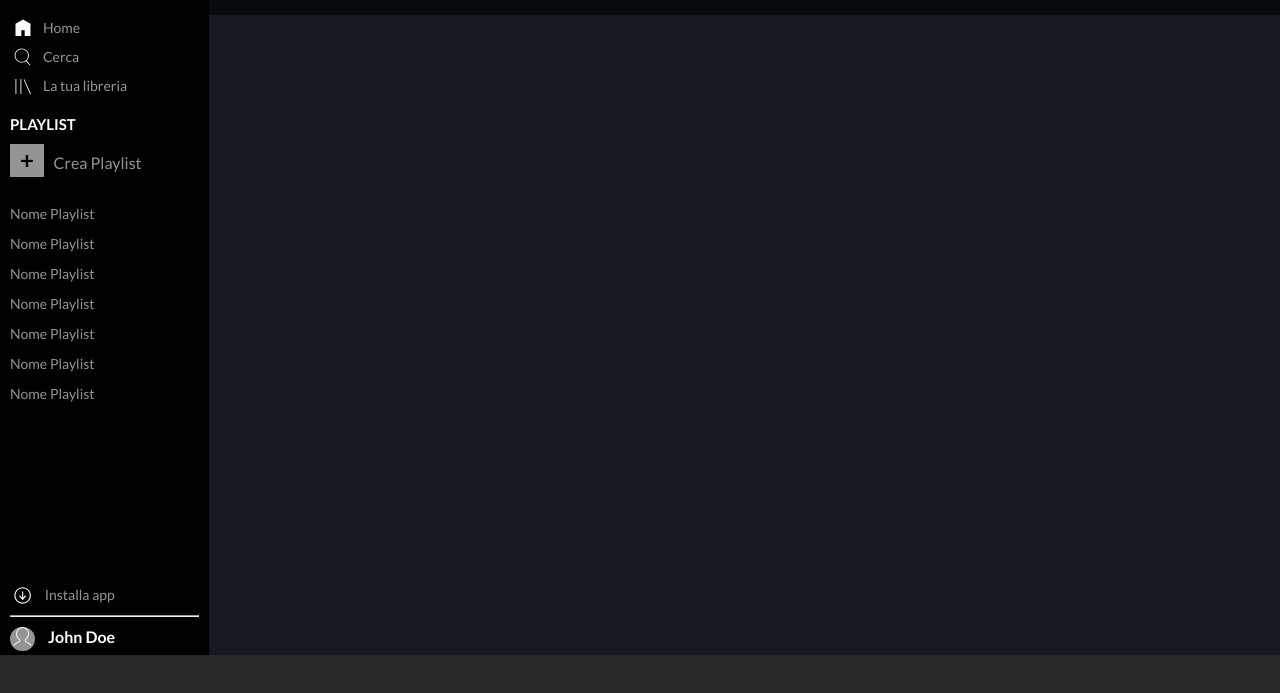
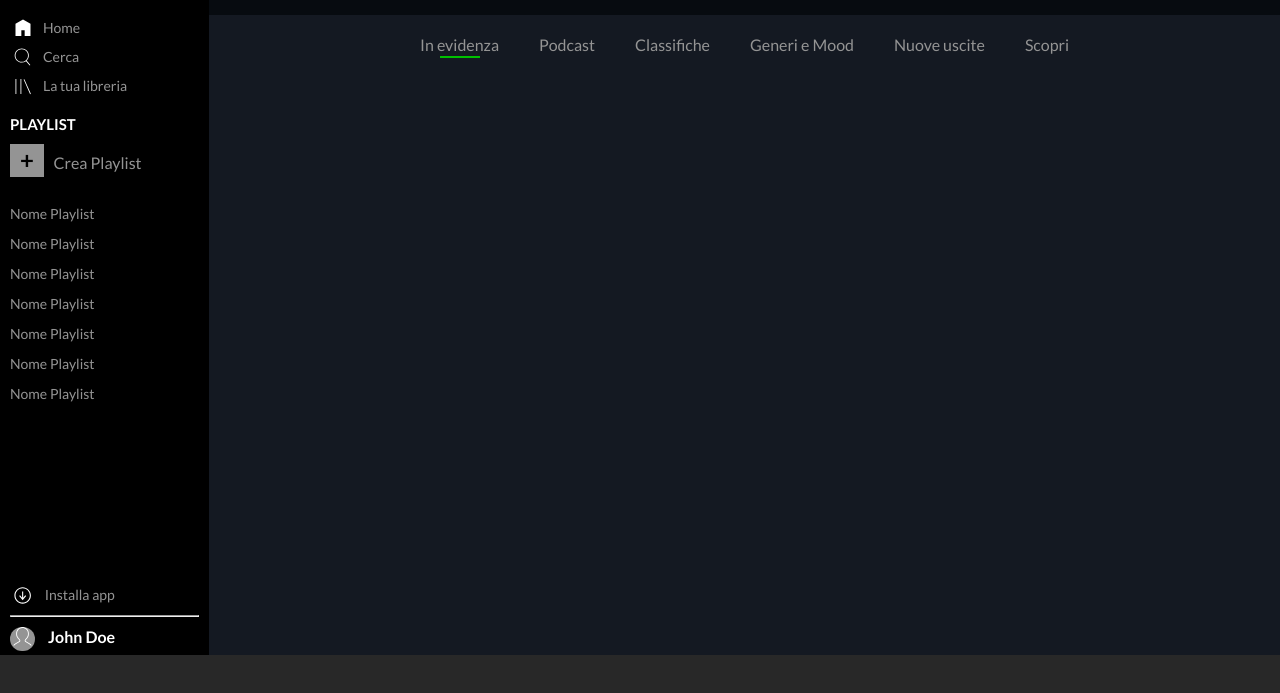
Before and after one commit to nicocriva/html-css-spotifyweb, a plain HTML site: page index.html in a window 1280 px wide. Shown: the part 65-758 px from the top of the page. Drawn offline with Linux system fonts and the light colour scheme.

Commit message:
add nav sezione centrale

```diff
--- a/css/style.css
+++ b/css/style.css
@@ -3,6 +3,10 @@
     padding: 0;
     box-sizing: border-box;
     font-family: 'Lato', sans-serif;
+}
+
+a{
+    text-decoration: none;
 }
 
 .container{
@@ -50,7 +54,6 @@ aside{
     color: rgb(148, 148, 148);
     padding: 2px 10px;
     line-height: 20px;
-    text-decoration: none;
     margin-bottom: 5px;
     border-left: 3px solid transparent;
 }
@@ -67,7 +70,6 @@ aside{
 
 /*colonna laterale playlist*/
 .aside-playlist *{
-    text-decoration: none;
     color: rgb(148, 148, 148);
 }
 
@@ -82,7 +84,6 @@ aside{
 
 /*colonna laterale add*/
 .add-row{
-    text-decoration: none;
     color: rgb(148, 148, 148);
 }
 
@@ -113,7 +114,6 @@ aside{
 .box-ul ul li a{
     line-height: 30px;
     padding: 0px 10px;
-    text-decoration: none;
     color: rgb(148, 148, 148);
 }
 
@@ -131,7 +131,6 @@ aside{
 .aside-footer-row{
     color: rgb(148, 148, 148);
     line-height: 40px;
-    text-decoration: none;
     font-size: 14px;
 }
 
@@ -187,13 +186,51 @@ aside{
     border-radius: 30px;
     padding: 10px 25px;
     margin-right: 20px;
-    text-decoration: none;
     transition: 0.5s;
 }
 
 .upgrade:hover{
     transform: scale(1.1);
 }
+
+/*nav sezione centrale*/
+.content-nav{
+    display: flex;
+    justify-content: center;
+}
+
+.content-nav *{
+    margin: 10px 10px;
+    color: rgb(148, 148, 148);
+}
+
+.content-nav-row{
+    display: flex;
+    list-style: none;
+}
+
+.nav-row-special{
+    padding-bottom: 2px;
+    border-bottom: 2px solid rgb(0, 192, 0);
+}
+
+.cover-border-special-1{
+    width: 20px;
+    height: 10px;
+    background-color: rgb(20, 25, 34);
+    position: relative;
+    bottom: 10px;
+}
+
+.cover-border-special-2{
+    width: 20px;
+    height: 10px;
+    background-color: rgb(20, 25, 34);
+    position: relative;
+    left: 60px;
+    bottom: 30px;
+}
+
 
 
 /*footer*/
--- a/index.html
+++ b/index.html
@@ -88,7 +88,18 @@
 
                 <!--nav sezione centrale-->
                 <div class="content-nav">
-
+                    <ul class="content-nav-row">
+                        <li>
+                            <a href="#" class="nav-row-special">In evidenza</a>
+                            <div class="cover-border-special-1"></div>
+                            <div class="cover-border-special-2"></div>
+                        </li>
+                        <li><a href="#">Podcast</a></li>
+                        <li><a href="#">Classifiche</a></li>
+                        <li><a href="#">Generi e Mood</a></li>
+                        <li><a href="#">Nuove uscite</a></li>
+                        <li><a href="#">Scopri</a></li>
+                    </ul>
                 </div>
 
                 <!--ascoltati di recente-->
```
